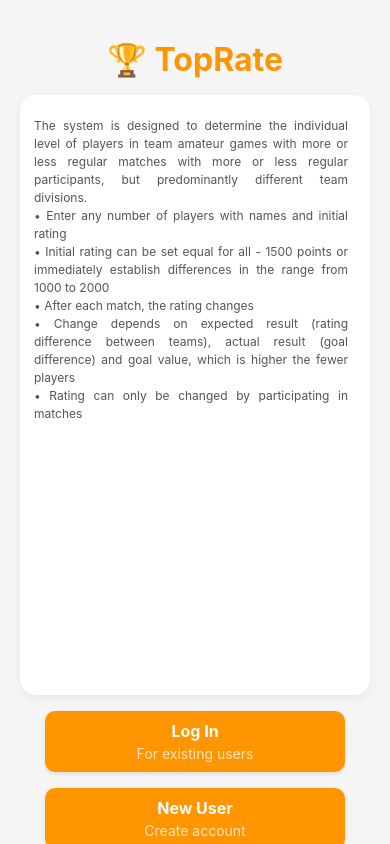
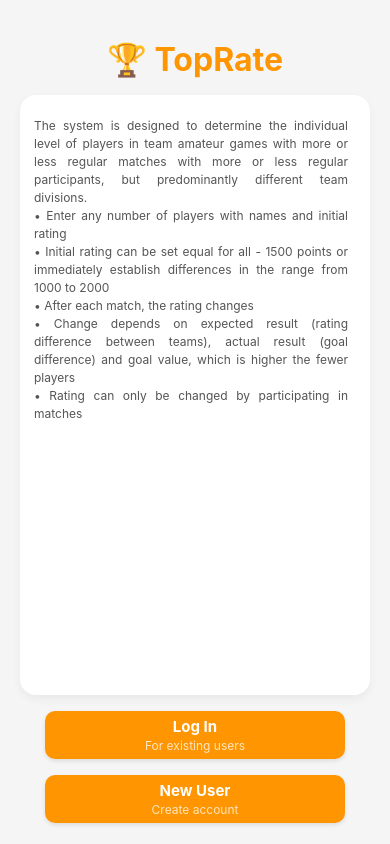
Before and after one commit to zveresch2019-ship-it/TopRate, a React Native app: screen / in a window 390 px wide. Built offline with nearby package versions, Linux system fonts and the light colour scheme; no server answers.

Commit message:
Further reduce login mode button height

```diff
--- a/src/screens/LoginScreen.tsx
+++ b/src/screens/LoginScreen.tsx
@@ -573,7 +573,8 @@
     backgroundColor: '#FF9500',
     width: 300,
     maxWidth: '100%',
-    paddingVertical: 10,
+    paddingVertical: 6,
+    minHeight: 48,
     paddingHorizontal: 12,
     borderRadius: 10,
     alignItems: 'center',
@@ -585,13 +586,13 @@
   },
   modeButtonText: {
     color: '#FFFFFF',
-    fontSize: 16,
+    fontSize: 15,
     fontWeight: 'bold',
-    marginBottom: 4,
+    marginBottom: 2,
   },
   modeButtonSubtext: {
     color: '#FFFFFF',
-    fontSize: 14,
+    fontSize: 12,
     opacity: 0.75,
   },
   form: {
```
